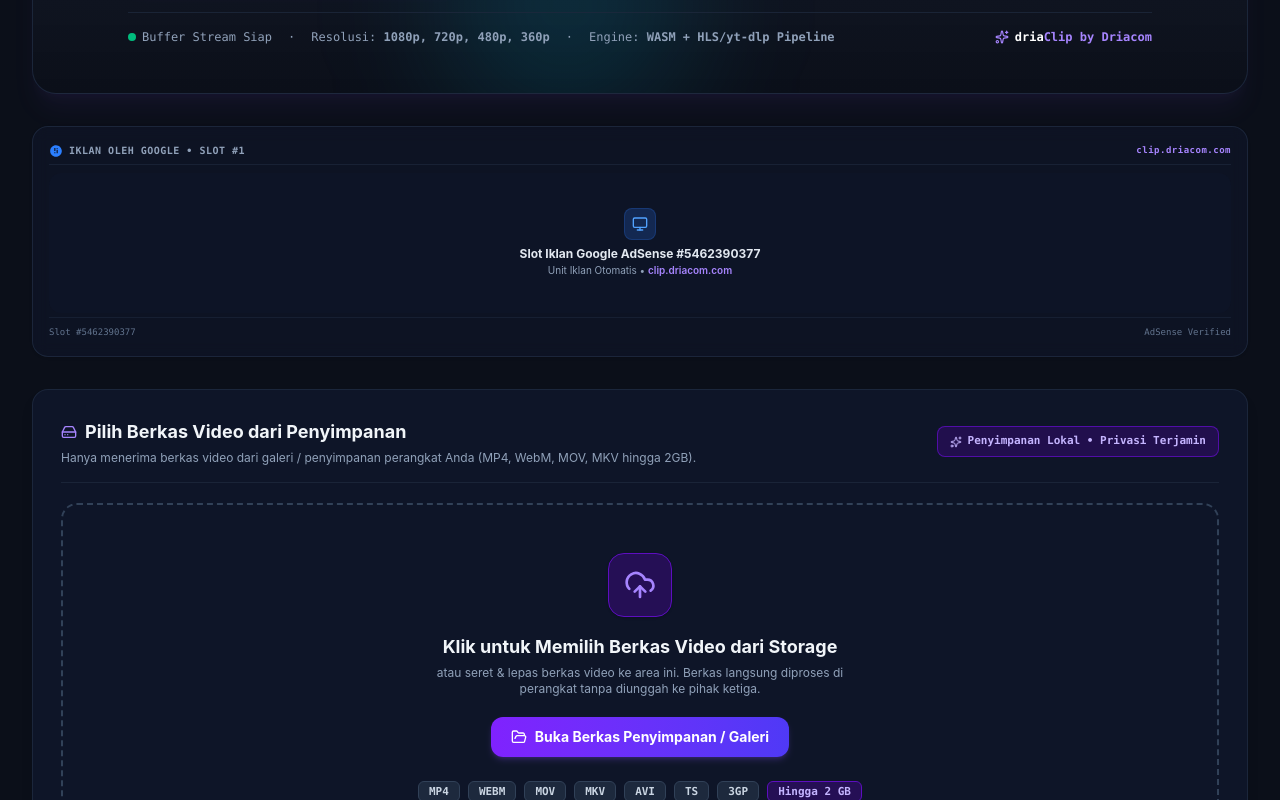
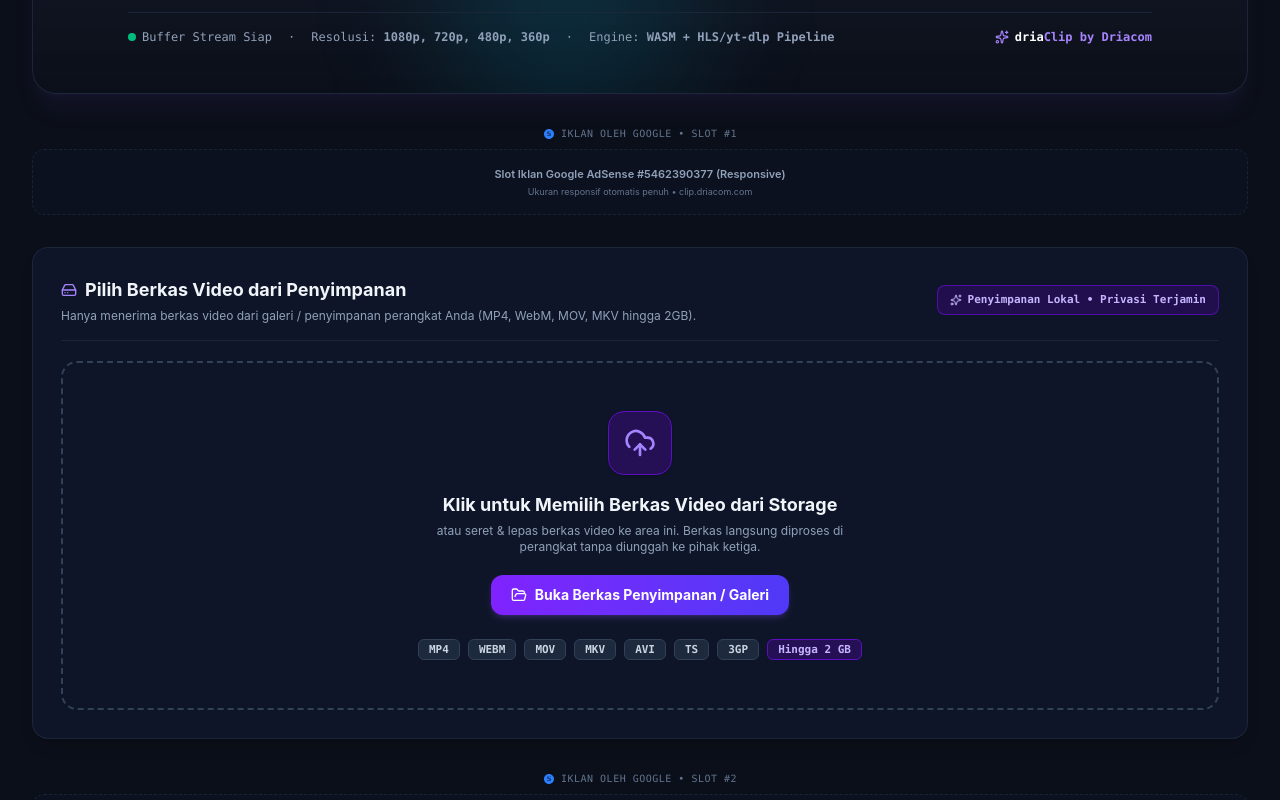
Before and after one commit to prassandra/DriaClip, a React (Vite) app: page / in a window 1280 px wide. Shown: the part 700-1500 px from the top of the page. Built offline with nearby package versions, Linux system fonts and the light colour scheme.

Commit message:
style(AdSenseSlot): simplify component container styling
Remove decorative borders and background styling to minimize layout interference. Update the label format to be cleaner and more generic.

```diff
--- a/src/components/AdSenseSlot.tsx
+++ b/src/components/AdSenseSlot.tsx
@@ -57,59 +57,41 @@ export const AdSenseSlot: React.FC<AdSenseSlotProps> = ({
 
   return (
     <div
-      className={`relative w-full overflow-hidden rounded-2xl border border-slate-200/90 dark:border-slate-800/90 bg-slate-50/80 dark:bg-slate-900/60 p-3 sm:p-4 shadow-sm backdrop-blur-sm transition-all flex flex-col justify-between ${className}`}
+      className={`w-full overflow-visible text-center clear-both p-0 transition-all ${className}`}
     >
-      {/* Top Header Badge — Required by Google AdSense Policies */}
-      <div className="flex items-center justify-between border-b border-slate-200/70 dark:border-slate-800/70 pb-1.5 mb-2 text-[10px] text-slate-400 dark:text-slate-500 font-mono tracking-wider uppercase select-none">
-        <span className="flex items-center gap-1.5">
-          <svg className="w-3.5 h-3.5 text-blue-500" viewBox="0 0 24 24" fill="currentColor">
+      {/* Subtle Header Label per Google AdSense Policies */}
+      <div className="flex items-center justify-center gap-1.5 pb-1 text-[10px] text-slate-400 dark:text-slate-500 font-mono tracking-wider uppercase select-none">
+        <svg className="w-3 h-3 text-blue-500" viewBox="0 0 24 24" fill="currentColor">
           <path d="M12 2C6.48 2 2 6.48 2 12s4.48 10 10 10 10-4.8 10-10S17.52 2 12 2zm-1 14H9v-2h2v2zm0-4H9V7h2v5zm4 4h-2v-6h2v6zm0-8h-2V7h2v1z"/>
         </svg>
-          <span className="font-semibold text-slate-500 dark:text-slate-400">{label}</span>
-        </span>
-        <span className="text-[9px] text-violet-500 dark:text-violet-400 font-semibold lowercase">
-          clip.driacom.com
-        </span>
+        <span>{label}</span>
       </div>
 
-      {/* Main Google AdSense Tag Container */}
-      <div className="relative min-h-[100px] sm:min-h-[140px] w-full flex items-center justify-center overflow-hidden">
+      {/* Main Google AdSense Tag Container - Zero padding, zero overflow-hidden, 100% responsive */}
+      <div className="w-full overflow-visible flex items-center justify-center">
         <ins
           ref={adRef}
           className="adsbygoogle"
-          style={{ display: 'block', width: '100%', textAlign: 'center' }}
+          style={{ display: 'block', width: '100%' }}
           data-ad-client={adClient}
           data-ad-slot={slotId}
           data-ad-format={format}
           data-full-width-responsive="true"
           {...(layoutKey ? { 'data-ad-layout-key': layoutKey } : {})}
         />
+      </div>
 
-        {/* Fallback & Preview Badge when live ads are loading or pending domain activation */}
+      {/* Subtle indicator shown only when ad is pending/not filled yet */}
       {!isFilled && (
-          <div className="absolute inset-0 flex flex-col items-center justify-center p-3 text-center pointer-events-none select-none bg-slate-100/40 dark:bg-slate-900/40 rounded-xl">
-            <div className="flex h-8 w-8 items-center justify-center rounded-lg bg-blue-500/10 text-blue-500 dark:bg-blue-500/20 mb-1.5 border border-blue-500/20">
-              <svg className="w-4 h-4 text-blue-600 dark:text-blue-400" viewBox="0 0 24 24" fill="none" stroke="currentColor" strokeWidth="2" strokeLinecap="round" strokeLinejoin="round">
-                <rect x="2" y="3" width="20" height="14" rx="2" ry="2"/>
-                <line x1="8" y1="21" x2="16" y2="21"/>
-                <line x1="12" y1="17" x2="12" y2="21"/>
-              </svg>
-            </div>
-            <p className="text-xs font-bold text-slate-800 dark:text-slate-200">
-              Slot Iklan Google AdSense #{slotId}
+        <div className="w-full py-4 px-2 my-1 rounded-xl border border-dashed border-slate-300/80 dark:border-slate-800/80 bg-slate-50/50 dark:bg-slate-900/30 text-center select-none">
+          <p className="text-[11px] font-semibold text-slate-500 dark:text-slate-400">
+            Slot Iklan Google AdSense #{slotId} (Responsive)
           </p>
-            <p className="text-[10px] text-slate-500 dark:text-slate-400 mt-0.5 leading-snug">
-              Unit Iklan Otomatis &bull; <strong className="text-violet-600 dark:text-violet-400 font-semibold">clip.driacom.com</strong>
+          <p className="text-[9px] text-slate-400 dark:text-slate-500 mt-0.5">
+            Ukuran responsif otomatis penuh &bull; clip.driacom.com
           </p>
         </div>
       )}
     </div>
-
-      {/* Subtle Bottom Note */}
-      <div className="pt-2 mt-1 border-t border-slate-200/60 dark:border-slate-800/60 flex items-center justify-between text-[9px] text-slate-400 dark:text-slate-500 font-mono">
-        <span>Slot #{slotId}</span>
-        <span>AdSense Verified</span>
-      </div>
-    </div>
   );
 };
--- a/src/components/ClipDashboard.tsx
+++ b/src/components/ClipDashboard.tsx
@@ -1331,8 +1331,7 @@ export const ClipDashboard: React.FC<ClipDashboardProps> = ({
               {/* Google AdSense In-Feed Slot After Card for clip.driacom.com */}
               <AdSenseSlot
                 slotId="5462390377"
-                label={isId ? `Iklan Google AdSense • Slot #${idx + 1}` : `Google AdSense • Slot #${idx + 1}`}
-                className="h-full min-h-[340px]"
+                label={isId ? `Iklan Google AdSense` : `Google AdSense`}
               />
             </React.Fragment>
           ))}
```
Lines whose indentation alone changed are shown as unchanged.
